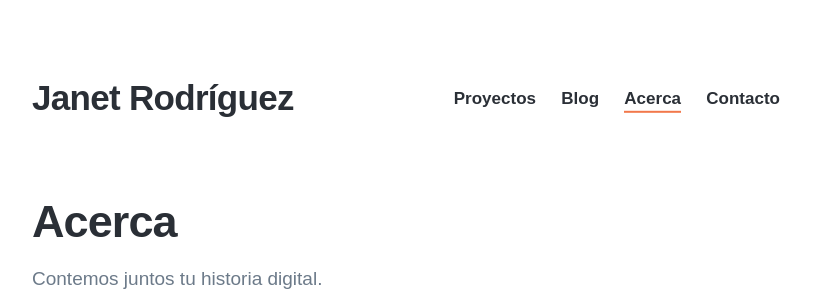
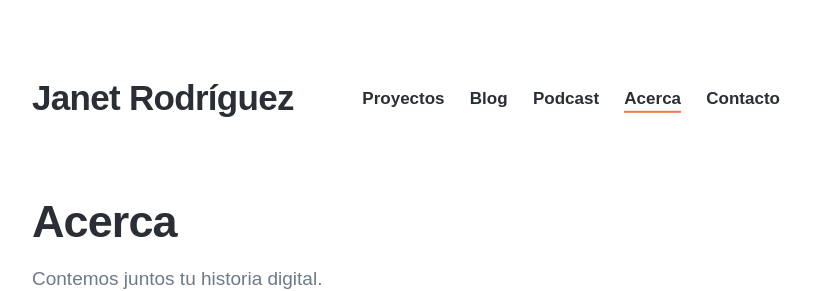
Before and after one commit to rgjanet/rgjanet.github.io, a Jekyll site: the page built from _pages/acerca.md, in a window 1280 px wide. Shown: the top 291 px of the page, without its empty margins (224-1055 px from the left). Built offline with Jekyll 4.4.1, drawn with Linux system fonts in a browser that asks for light colours; nearby versions of some CDN libraries; some web fonts are replaced.

Commit message:
Update settings.yml

```diff
--- a/_data/settings.yml
+++ b/_data/settings.yml
@@ -12,6 +12,8 @@ menu_settings:
       url: '/'
     - title: 'Blog'
       url: '/blog/'
+    - title: 'Podcast'
+      url: 'https://anchor.fm/dentrodeltardis'
     - title: 'Acerca'
       url: '/acerca'
     - title: 'Contacto'
```
